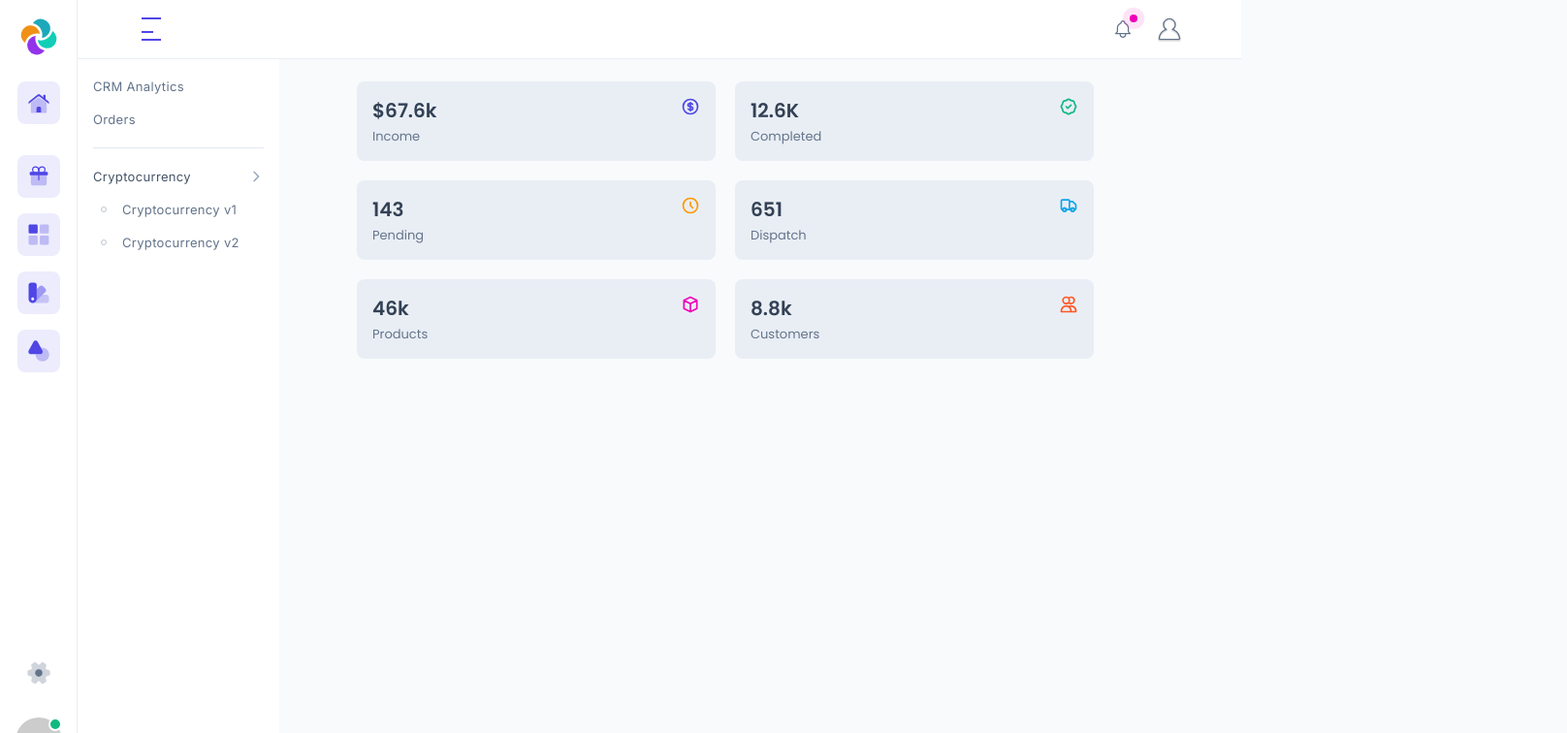
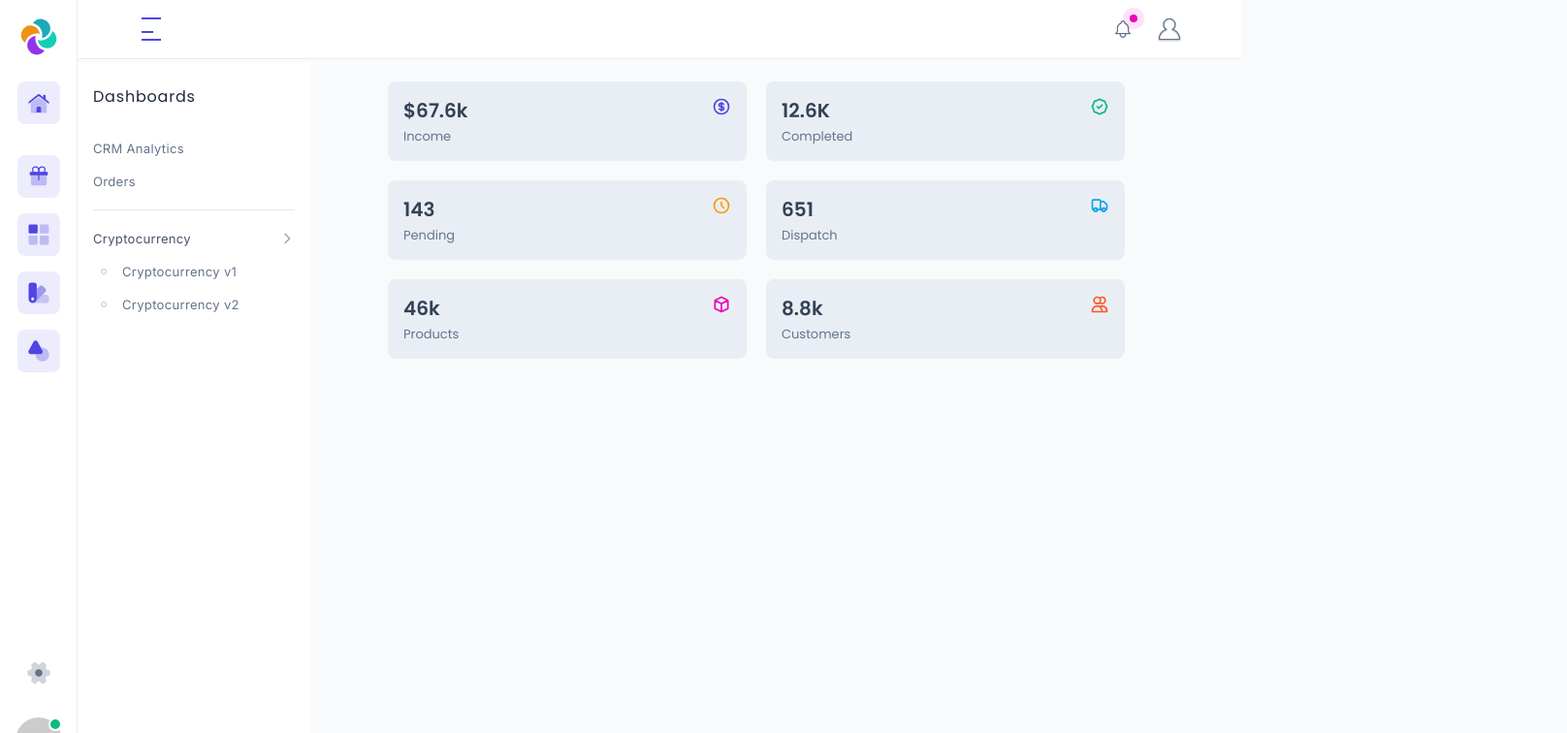
Before and after one commit to Kalashin1/destiny-bank-admin, a React (Vite) app: page /dashboard in a window 1280 px wide. Both pictures are taken after a click on the button 160 px from the left and 30 px from the top of the page. Shown: the top 756 px of the page at 97% size, 1616 px wide, since content can reach past the window. Built offline with nearby package versions, Linux system fonts and the light colour scheme.

Commit message:
fixed sidebar issues

```diff
--- a/src/pages/dashboard/components/sidebar/sidebar-panel/index.tsx
+++ b/src/pages/dashboard/components/sidebar/sidebar-panel/index.tsx
@@ -1,10 +1,19 @@
+import { useContext } from "react";
 import SidebarPanelBody from "./sidebar-panel-body";
 import SidebarPanelHeader from "./sidebar-panel-header";
+import { LayoutContext } from "../../../../layout-context";
 
 const SidebarPanel = () => {
+  const {
+    showSidePanel
+  } = useContext(LayoutContext)
   return (
-    <div className="sm:w-72 hidden sm:block w-60 h-screen">
-      <div className="flex h-full grow flex-col bg-white lg:pl-(--main-sidebar-width) dark:bg-navy-750">
+    <div
+      className={`sm:w-28 bg-white sm:relative sm:top-16 relative sm:left-20 sm:block w-60 h-screen ${
+        showSidePanel ? "block z-100" : "hidden"
+      }`}
+    >
+      <div className="flex w-full h-full grow flex-col">
         {/* <!-- Sidebar Panel Header --> */}
         <SidebarPanelHeader />
         {/* Sidebar Panel Body */}
--- a/src/pages/dashboard/components/sidebar/sidebar-panel/sidebar-panel-header.tsx
+++ b/src/pages/dashboard/components/sidebar/sidebar-panel/sidebar-panel-header.tsx
@@ -1,10 +1,21 @@
+import { useContext } from "react";
+import { LayoutContext } from "../../../../layout-context";
+
 const SidebarPanelHeader = () => {
+  const {
+    setShowSidePanel
+  } = useContext(LayoutContext)
+
+  const hideSidePanel = () => {
+    if (setShowSidePanel)
+      setShowSidePanel(false)
+  }
   return (
     <div className="flex h-18 w-full items-center justify-between pl-4 pr-1">
       <p className="text-base tracking-wider text-slate-800 dark:text-navy-100">
         Dashboards
       </p>
-      <button className="sidebar-close btn h-7 w-7 rounded-full p-0 text-primary hover:bg-slate-300/20 focus:bg-slate-300/20 active:bg-slate-300/25 dark:text-accent-light/80 dark:hover:bg-navy-300/20 dark:focus:bg-navy-300/20 dark:active:bg-navy-300/25 xl:hidden">
+      <button onClick={hideSidePanel} className="sidebar-close btn h-7 w-7 rounded-full p-0 text-primary hover:bg-slate-300/20 focus:bg-slate-300/20 active:bg-slate-300/25 dark:text-accent-light/80 dark:hover:bg-navy-300/20 dark:focus:bg-navy-300/20 dark:active:bg-navy-300/25 xl:hidden">
         <svg
           xmlns="http://www.w3.org/2000/svg"
           className="h-6 w-6"
--- a/src/pages/dashboard/layout.tsx
+++ b/src/pages/dashboard/layout.tsx
@@ -10,15 +10,18 @@ const Layout: FC<{ children: ReactNode }> = ({ children }) => {
       <Sidebar />
       <AppWrapper />
       {showSidePanel ? (
-        <main className="main-content absolute top-0 z-30 sm:left-56 w-full pb-8">
+        <main
+          className={`main-content absolute top-0
+          sm:left-64 w-full pb-8`}
+        >
           <div className="mt-4 grid grid-cols-12 gap-4 px-(--margin-x) transition-all duration-[.25s] sm:mt-5 sm:gap-5 lg:mt-6 lg:gap-6">
             <div className="col-span-12 lg:col-span-8">{children}</div>
           </div>
         </main>
       ) : (
-        <main className="main-content absolute sm:left-11 z-30 sm:w-10/12 w-full pb-8">
+        <main className="absolute top-16 sm:left-10 w-full pb-8">
           <div className="mt-4 grid grid-cols-12 gap-4 px-(--margin-x) transition-all duration-[.25s] sm:mt-5 sm:gap-5 lg:mt-6 lg:gap-6">
-            <div className="col-span-12 lg:col-span-8">{children}</div>
+            <div className="col-span-12 w-full lg:col-span-12 sm:px-8">{children}</div>
           </div>
         </main>
       )}
```
